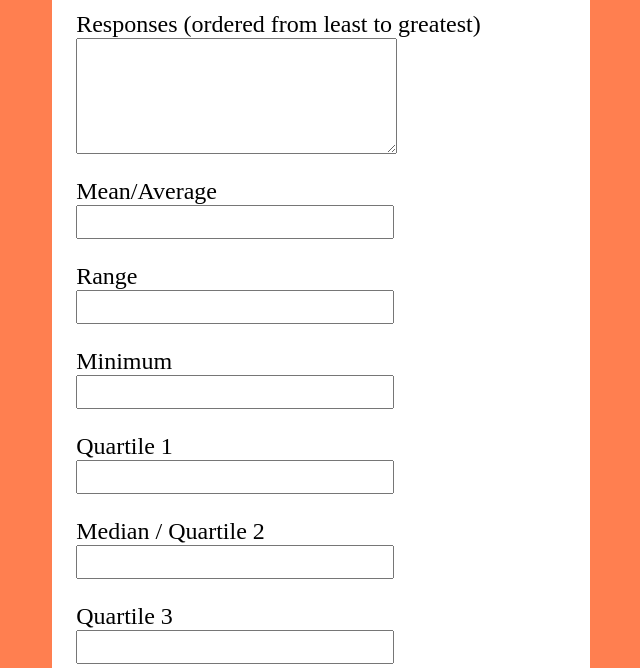
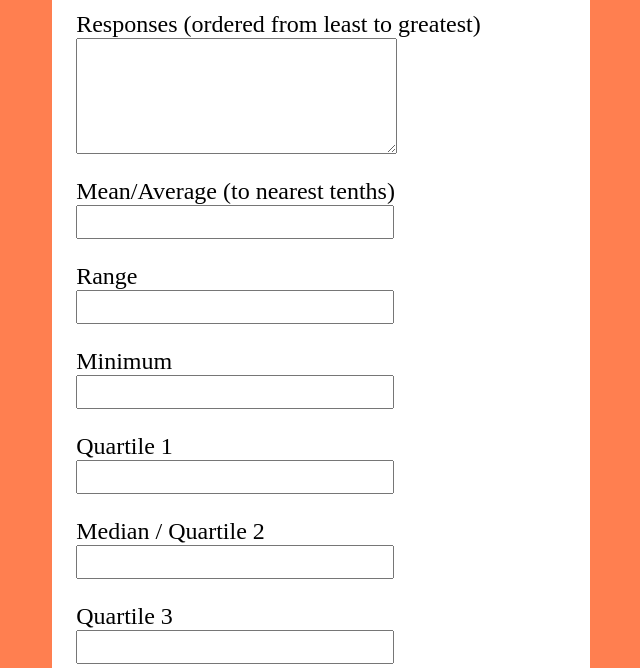
Before and after one commit to ncomendant/survey_project_checker, a plain HTML site: page index.html in a window 1280 px wide. Shown: the part 132-800 px from the top of the page, without its empty margins (319-959 px from the left). Drawn offline with Linux system fonts and the light colour scheme; a script that the page names is missing.

Commit message:
Minor styling changes

```diff
--- a/index.html
+++ b/index.html
@@ -17,7 +17,7 @@
                 </div>
 
                 <div>
-                    <label>Mean/Average
+                    <label>Mean/Average (to nearest tenths)
                         <input type="number" step="0.1" class="avgInp">
                     </label>
                 </div>
--- a/style.css
+++ b/style.css
@@ -43,6 +43,7 @@ form div {
     background-color: darkgoldenrod;
     color: lightgoldenrodyellow;
     padding: 0.5em;
+    text-align: center;
 }
 
 body {
```
